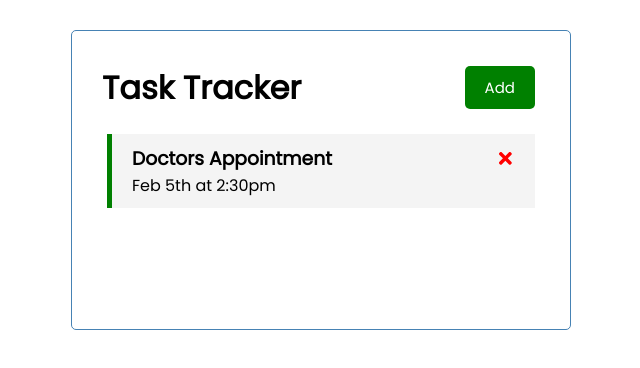
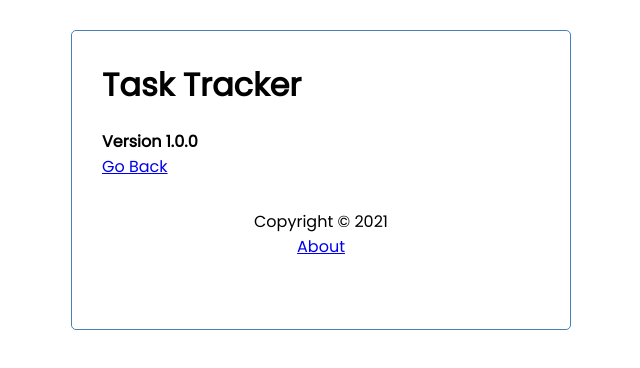
Before and after one commit to DylanAttal/task-tracker, a React (Create React App) app: page /about in a window 1280 px wide. Shown: the top 368 px of the page, without its empty margins (319-959 px from the left). Built offline with nearby package versions, Linux system fonts and the light colour scheme; data requests are answered from the project's data file.

Commit message:
adds routing

```diff
--- a/package.json
+++ b/package.json
@@ -10,6 +10,7 @@
     "react": "^17.0.2",
     "react-dom": "^17.0.2",
     "react-icons": "^4.3.1",
+    "react-router-dom": "^6.2.1",
     "react-scripts": "5.0.0",
     "web-vitals": "^2.1.4"
   },
--- a/src/App.js
+++ b/src/App.js
@@ -1,7 +1,10 @@
 import { useEffect, useState } from 'react'
+import { BrowserRouter as Router, Route, Routes } from 'react-router-dom'
 import AddTask from './components/AddTask'
 import Header from './components/Header'
+import Footer from './components/Footer'
 import Tasks from './components/Tasks'
+import About from './components/About'
 
 function App() {
   const [showAddTask, setShowAddTask] = useState(false)
@@ -76,18 +79,35 @@
   }
 
   return (
+    <Router>
       <div className='container'>
         <Header
           onAdd={() => setShowAddTask(!showAddTask)}
           showAdd={showAddTask}
         />
+        <Routes>
+          <Route
+            path='/'
+            element={
+              <>
                 {showAddTask && <AddTask onAdd={addTask} />}
                 {tasks.length > 0 ? (
-        <Tasks tasks={tasks} onDelete={deleteTask} onToggle={toggleReminder} />
+                  <Tasks
+                    tasks={tasks}
+                    onDelete={deleteTask}
+                    onToggle={toggleReminder}
+                  />
                 ) : (
                   'No Tasks To Show'
                 )}
+              </>
+            }
+          />
+          <Route path='about' element={<About />} />
+        </Routes>
+        <Footer />
       </div>
+    </Router>
   )
 }
 
--- /dev/null
+++ b/src/components/About.js
@@ -0,0 +1,12 @@
+import { Link } from 'react-router-dom'
+
+const About = () => {
+  return (
+    <div>
+      <h4>Version 1.0.0</h4>
+      <Link to='/'>Go Back</Link>
+    </div>
+  )
+}
+
+export default About
--- /dev/null
+++ b/src/components/Footer.js
@@ -0,0 +1,12 @@
+import { Link } from 'react-router-dom'
+
+const Footer = () => {
+  return (
+    <footer>
+      <p>Copyright &copy; 2021</p>
+      <Link to='about'>About</Link>
+    </footer>
+  )
+}
+
+export default Footer
--- a/src/components/Header.js
+++ b/src/components/Header.js
@@ -1,15 +1,20 @@
 import PropTypes from 'prop-types'
+import { useLocation } from 'react-router-dom'
 import Button from './Button'
 
 const Header = ({ title, onAdd, showAdd }) => {
+  const location = useLocation()
+
   return (
     <header className='header'>
       <h1>{title}</h1>
-      <Button
-        color={showAdd ? 'red' : 'green'}
-        text={showAdd ? 'Close' : 'Add'}
-        onClick={onAdd}
-      />
+      {location.pathname === '/' && (
+        <Button
+          color={showAdd ? 'red' : 'green'}
+          text={showAdd ? 'Close' : 'Add'}
+          onClick={onAdd}
+        />
+      )}
     </header>
   )
 }
```
Also changed, not shown: 1 other file (tests, documents, lock files or other folders). Lines whose indentation alone changed are shown as unchanged.
